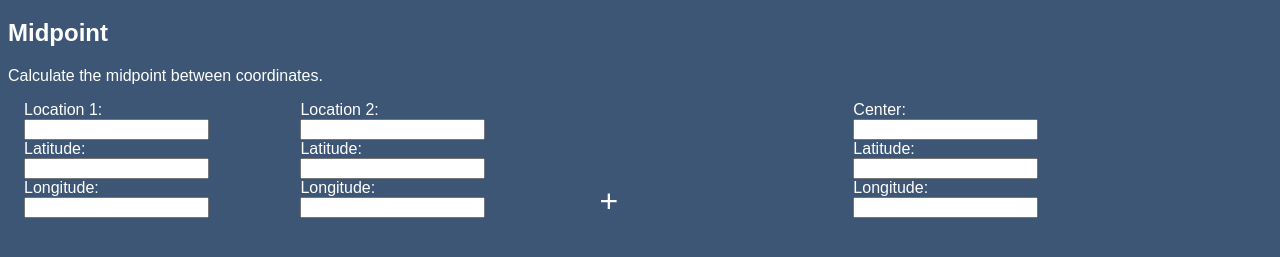
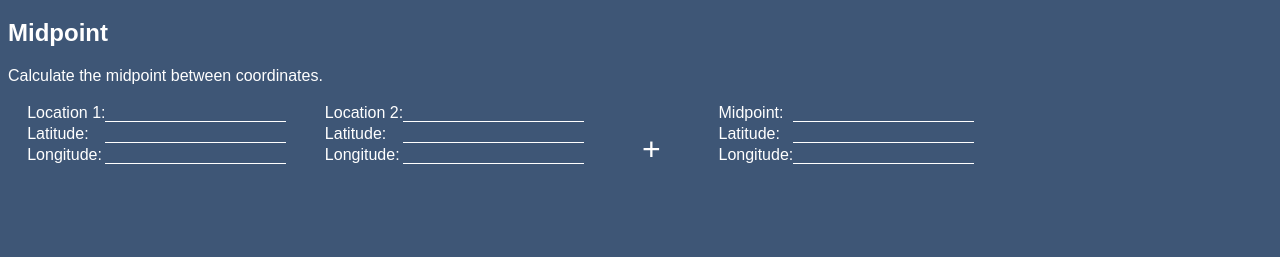
Before and after one commit to th2/geotools, a plain HTML site: page index.html in a window 1280 px wide. Shown: the part 61-318 px from the top of the page. Drawn offline with Linux system fonts and the light colour scheme.

Commit message:
style input boxes

```diff
--- a/index.html
+++ b/index.html
@@ -12,31 +12,19 @@
 
     <div id="locations">
         <div class="location location-input">
-            <label>Location 1:</label>
-            <input type="text" name="latlon">
-            <label>Latitude:</label>
-            <input type="text" name="latitude">
-            <label>Longitude:</label>
-            <input type="text" name="longitude">
-        </div>
-        <div class="location location-input">
-            <label>Location 2:</label>
-            <input type="text" name="latlon">
-            <label>Latitude:</label>
-            <input type="text" name="latitude">
-            <label>Longitude:</label>
-            <input type="text" name="longitude">
-        </div>
-        <div id="location-plus" class="location">
+            <p><label>Location 1:</label><input type="text" name="latlon"></p>
+            <p><label>Latitude:</label><input type="text" name="latitude"></p>
+            <p><label>Longitude:</label><input type="text" name="longitude"></p>
+        </div><div class="location location-input">
+            <p><label>Location 2:</label><input type="text" name="latlon"></p>
+            <p><label>Latitude:</label><input type="text" name="latitude"></p>
+            <p><label>Longitude:</label><input type="text" name="longitude"></p>
+        </div><div id="location-plus">
             <button id="plus">+</input>
-        </div>
-        <div class="location">
-            <label for="latlon-output">Center:</label>
-            <input type="text" id="latlon-output">
-            <label for="latitude-output">Latitude:</label>
-            <input type="text" id="latitude-output">
-            <label for="longitude-output">Longitude:</label>
-            <input type="text" id="longitude-output">
+        </div><div class="location">
+            <p><label for="latlon-output">Midpoint:</label><input type="text" id="latlon-output" /></p>
+            <p><label for="latitude-output">Latitude:</label><input type="text" id="latitude-output" /></p>
+            <p><label for="longitude-output">Longitude:</label><input type="text" id="longitude-output" /></p>
         </div>
     </div>
     <script>
--- a/style.css
+++ b/style.css
@@ -8,21 +8,31 @@ body {
     display: flex;
     flex-direction: row;
     flex-wrap: wrap;
-    align-items: center;
 }
 
 .location {
     display: inline-block;
-    width: 15em;
     margin: 1em;
 }
 
-.location label {
-    display: inline-block;
-    width: 5.5em;
+.location p {
+    margin: 0.2em;
 }
 
-#plus {
+.location input {
+    float: right;
+    color: white;
+    background-color: #3e5676;
+    border: 0px solid #3e5676;
+    border-bottom: 1px solid white;
+}
+
+#location-plus {
+    display: inline-block;
+    margin: 1em;
+}
+
+#location-plus button {
     width: 2em;
     background-color: #3e5676;
     color: white;
```
